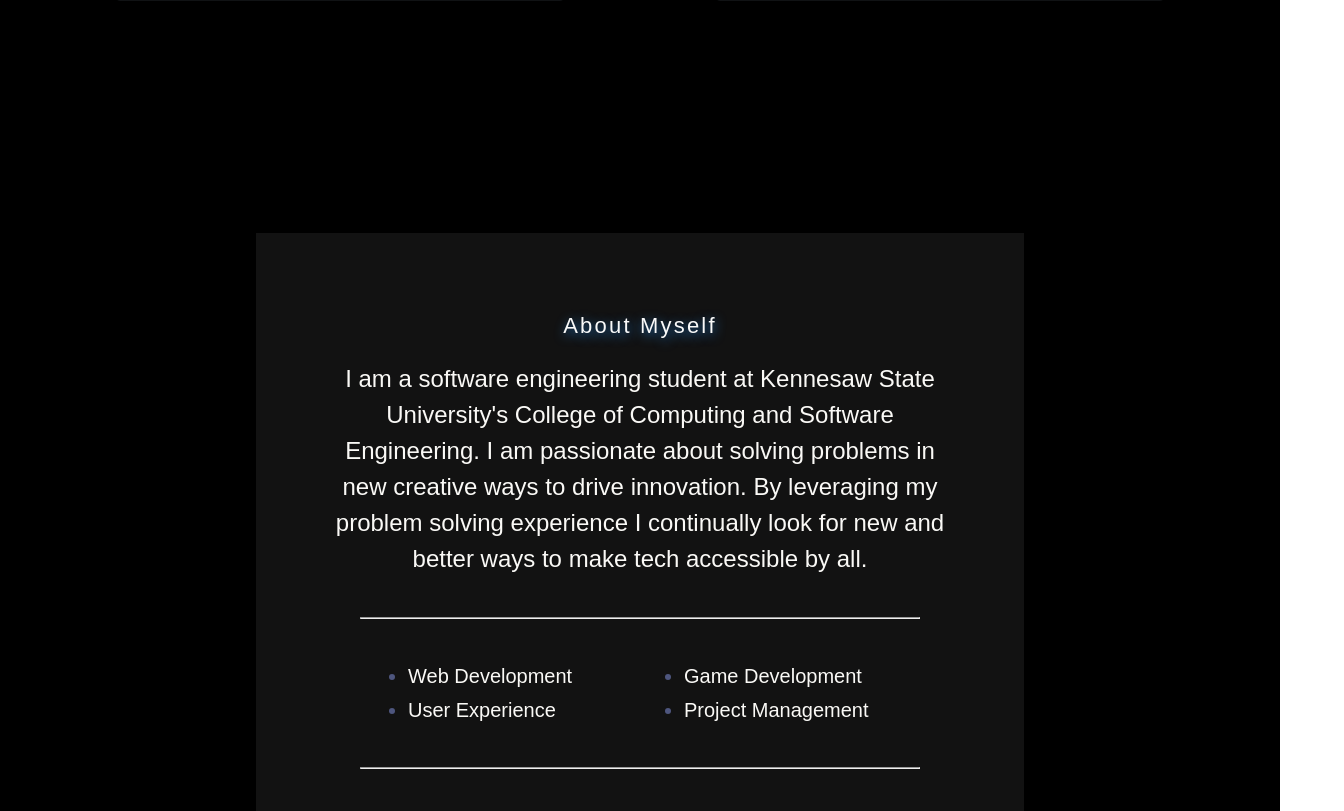
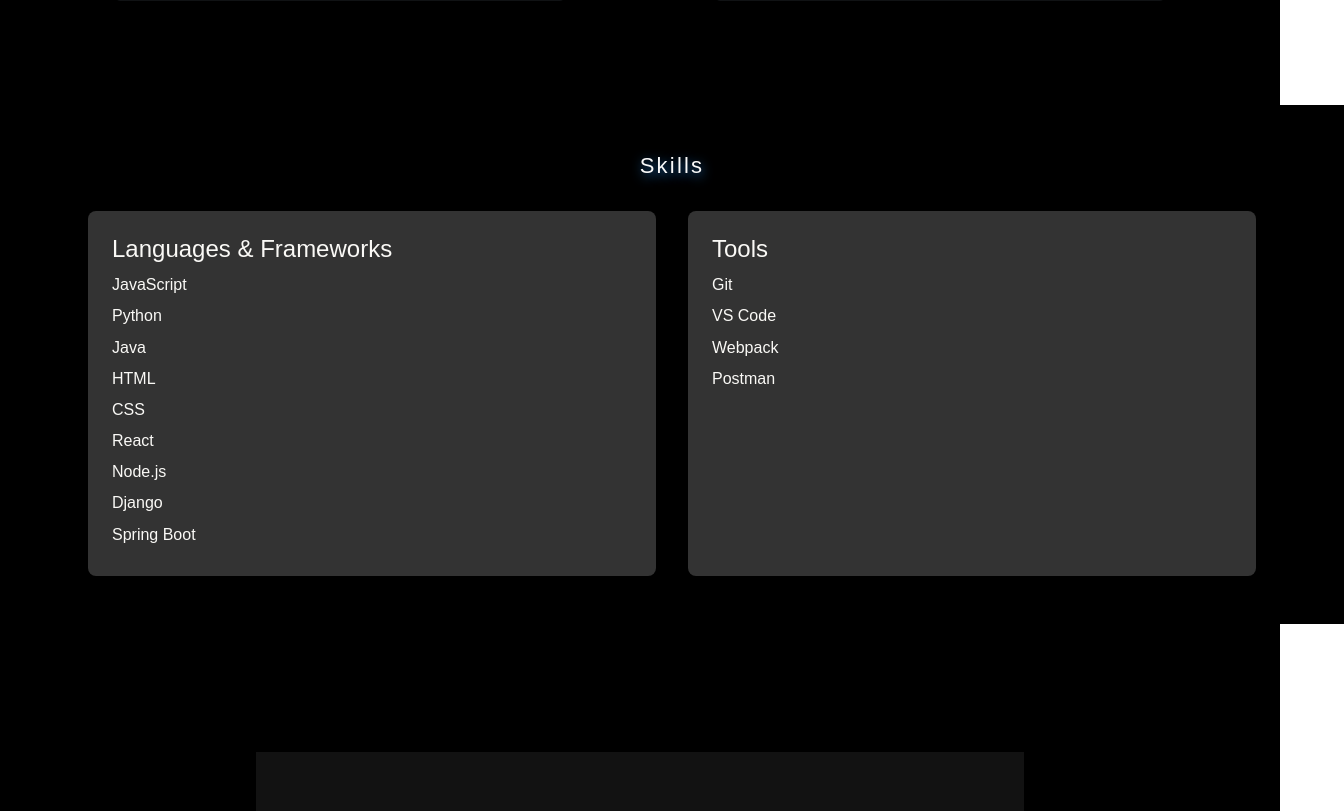
Before and after one commit to BeeTillman/techsite13, a React (Vite) app: page / in a window 1280 px wide. Shown: the part 1986-2797 px from the top of the page, 1344 px wide, since content can reach past the window. Built offline with nearby package versions, Linux system fonts and the light colour scheme.

Commit message:
Added Skills Section

```diff
--- a/src/App.jsx
+++ b/src/App.jsx
@@ -14,6 +14,7 @@
 
 import "./styles.css";
 import Cursor from "./Components/Cursor";
+import Skills from "./Components/Skills";
 
 /**
  * This object represents your information. The project is set so that you
@@ -46,6 +47,7 @@
       <Header />
       <Home name={siteProps.name} title={siteProps.title} />
       <Portfolio />
+      <Skills />
       <About />
       <Footer {...siteProps} primaryColor={primaryColor} secondaryColor={secondaryColor} />
     </div>
--- a/src/Components/Card.jsx
+++ b/src/Components/Card.jsx
@@ -20,10 +20,6 @@
       tabIndex={0}
       onClick={handleClick}
       onKeyDown={handleKeyDown}
-      onMouseOver={onMouseOver}
-      onMouseOut={onMouseOut}
-      onFocus={onMouseOver}
-      onBlur={onMouseOut}
     >
       <img src={imageUrl} alt={title} className="card-image" />
       <div className="card-content">
--- a/src/Components/Header.jsx
+++ b/src/Components/Header.jsx
@@ -1,9 +1,31 @@
-import React from "react";
+import React, { useState, useEffect } from "react";
 import "../Header.css"; // Assuming you have a CSS file for styling
 
 const Header = () => {
+  const [isHeaderVisible, setHeaderVisibility] = useState(true);
+
+  useEffect(() => {
+    let timeoutId;
+
+    const handleScroll = () => {
+      setHeaderVisibility(false);
+
+      clearTimeout(timeoutId);
+
+      timeoutId = setTimeout(() => {
+        setHeaderVisibility(true);
+      }, 2000); // Adjust the delay as needed (2 seconds in this example)
+    };
+
+    window.addEventListener("scroll", handleScroll);
+
+    return () => {
+      window.removeEventListener("scroll", handleScroll);
+    };
+  }, []);
+
   return (
-    <div className="header">
+    <div className={`header ${isHeaderVisible ? "visible" : "hidden"}`}>
       <a href="#home" className="nav-link">// home</a>
       <a href="#portfolio" className="nav-link">// experience</a>
       <a href="#about" className="nav-link">// expertise</a>
--- /dev/null
+++ b/src/Components/Skills.jsx
@@ -0,0 +1,37 @@
+// Skills.jsx
+import React from "react";
+import "../Skills.css";
+
+const Skills = () => {
+  const codingLanguages = ["JavaScript", "Python", "Java", "HTML", "CSS"];
+  const frameworks = ["React", "Node.js", "Django", "Spring Boot"];
+  const tools = ["Git", "VS Code", "Webpack", "Postman"];
+
+  return (
+    <section className="skills-section" id="skills">
+      <h2 className="section-title">Skills</h2>
+
+      <div className="skills-categories">
+        <div className="skills-category">
+          <h3>Languages & Frameworks</h3>
+          <ul>
+            {[...codingLanguages, ...frameworks].map((item, index) => (
+              <li key={index}>{item}</li>
+            ))}
+          </ul>
+        </div>
+
+        <div className="skills-category">
+          <h3>Tools</h3>
+          <ul>
+            {tools.map((tool, index) => (
+              <li key={index}>{tool}</li>
+            ))}
+          </ul>
+        </div>
+      </div>
+    </section>
+  );
+};
+
+export default Skills;
--- a/src/Header.css
+++ b/src/Header.css
@@ -8,6 +8,14 @@
     top: 0;
     width: 100%;
     z-index: 10;
+    transition: top 0.5s ease, backdrop-filter 0.5s ease; /* Adjust the duration for a smoother transition */
+    backdrop-filter: blur(8px);
+  }
+
+  .header.hidden {
+    top: -100%;
+    backdrop-filter: none;
+    transition: top 0.5s ease, backdrop-filter 0.5s ease; /* Adjust the duration for a smoother transition */
   }
 
   .nav-link {
@@ -29,9 +37,9 @@
   }
 
   .nav-link:hover {
-    color: #3498db; /* Change to your desired hover color */
+    color: #3498db;
   }
 
   .header:hover .nav-link:not(:hover) {
-    opacity: 0.7; /* Adjust the opacity as needed */
+    opacity: 0.7;
   }
--- /dev/null
+++ b/src/Skills.css
@@ -0,0 +1,51 @@
+/* Skills.css */
+.skills-section {
+  background-color: #000;
+  color: #fff;
+  padding: 2rem;
+  display: flex;
+  flex-direction: column;
+  align-items: center;
+  text-align: center;
+}
+
+.skills-categories {
+  display: flex;
+  justify-content: space-around;
+  width: 100%;
+  max-width: 1200px; /* Set a maximum width for the container if needed */
+  margin: 0 auto; /* Center the container horizontally */
+}
+
+.skills-category {
+  flex: 1;
+  min-width: 250px;
+  margin: 1rem;
+  padding: 1.5rem;
+  background-color: #333;
+  border-radius: 8px;
+  overflow: hidden;
+  text-align: left;
+  box-shadow: 0 4px 8px rgba(0, 0, 0, 0.2);
+  transition: transform 0.3s ease;
+}
+
+.skills-category:hover {
+  transform: scale(1.05);
+}
+
+h3 {
+  font-size: 1.5rem;
+  margin-bottom: 0.5rem;
+}
+
+ul {
+  list-style-type: none;
+  padding: 0;
+  margin: 0;
+}
+
+li {
+  font-size: 1rem;
+  margin-bottom: 0.25rem;
+}
```
